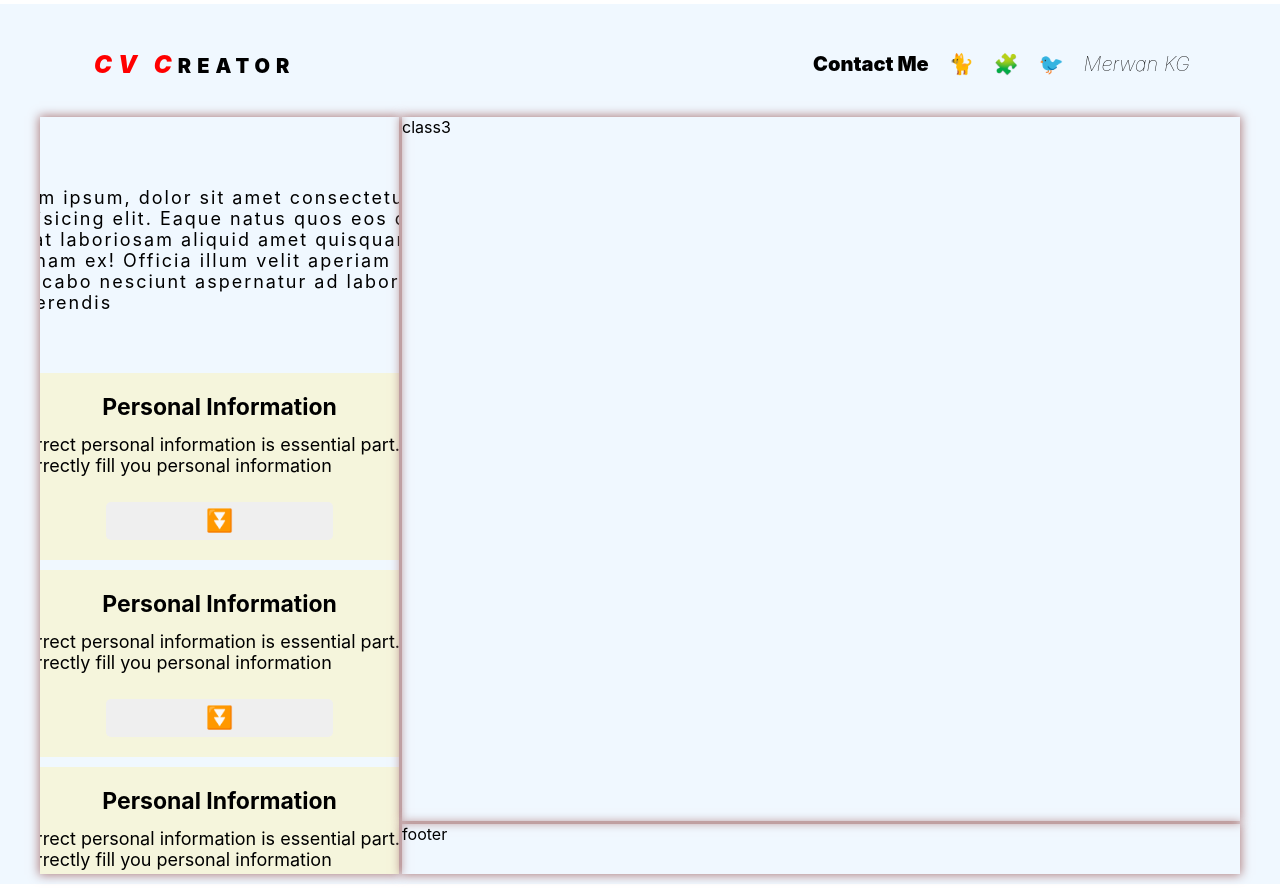
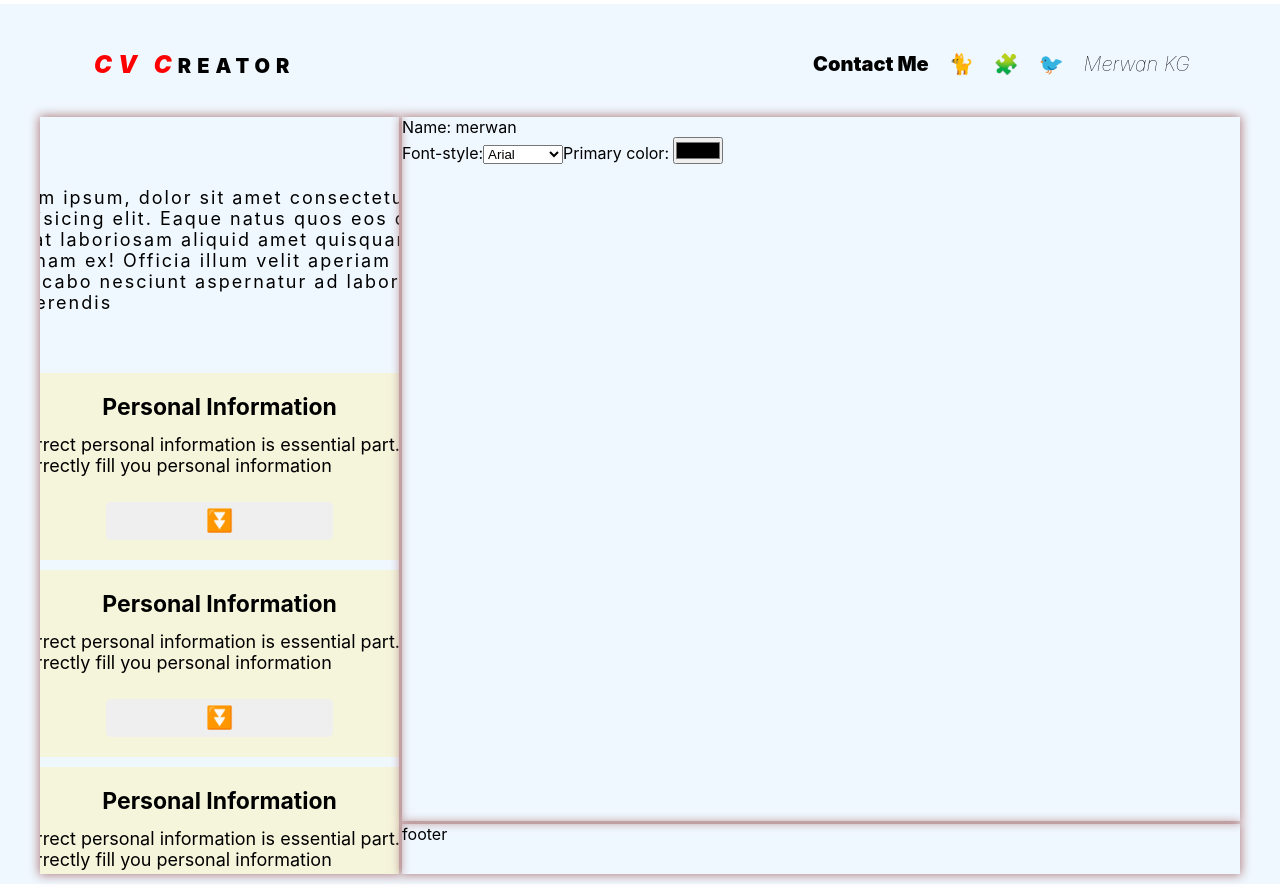
Before and after one commit to marwanGA09/Cv-project, a React (Vite) app: page / in a window 1280 px wide. Built offline with nearby package versions, Linux system fonts and the light colour scheme.

Commit message:
create cv-container and top-cv-container component
- while this is initial creation of component the is no use of
state at all. i will use state after i finish building the static part

```diff
--- a/src/App.jsx
+++ b/src/App.jsx
@@ -27,72 +27,56 @@ function SideBar({ children }) {
       <div className="cards">
         <Card
           tittle={'personal information'}
-          descripton={
+          description={
             'correct personal information is essential part. correctly fill you personal information'
           }
         ></Card>
         <Card
           tittle={'personal information'}
-          descripton={
+          description={
             'correct personal information is essential part. correctly fill you personal information'
           }
         ></Card>
         <Card
           tittle={'personal information'}
-          descripton={
+          description={
             'correct personal information is essential part. correctly fill you personal information'
           }
         ></Card>
         <Card
           tittle={'personal information'}
-          descripton={
+          description={
             'correct personal information is essential part. correctly fill you personal information'
           }
         ></Card>
         <Card
           tittle={'personal information'}
-          descripton={
+          description={
             'correct personal information is essential part. correctly fill you personal information'
           }
         ></Card>
         <Card
           tittle={'personal information'}
-          descripton={
+          description={
             'correct personal information is essential part. correctly fill you personal information'
           }
         ></Card>
         <Card
           tittle={'personal information'}
-          descripton={
+          description={
             'correct personal information is essential part. correctly fill you personal information'
           }
         ></Card>
-
-        {/* <div className="card">card</div>
-        <div className="card">card</div>
-        <div className="card">card </div>
-        <div className="card">card </div>
-        <div className="card">card</div>
-        <div className="card">card</div>
-        <div className="card">card </div>
-        <div className="card">card</div>
-        <div className="card">card</div> */}
       </div>
     </div>
   );
 }
-function CvContainer({ children }) {
-  return <div className="cv-container">class3 </div>;
-}
-function Footer({ children }) {
-  return <div className="footer">footer </div>;
-}
 
-function Card({ tittle, descripton, children }) {
+function Card({ tittle, description, children }) {
   return (
     <div className="card">
       <h3>{tittle}</h3>
-      <p>{descripton}</p>
+      <p>{description}</p>
       <div>{children}</div>
       <button>
         <span>⏬</span>
@@ -100,3 +84,37 @@ function Card({ tittle, descripton, children }) {
     </div>
   );
 }
+
+function CvContainer({ children }) {
+  return (
+    <div className="cv-container">
+      <TopCvContainer />
+    </div>
+  );
+}
+function Footer({ children }) {
+  return <div className="footer">footer </div>;
+}
+
+function TopCvContainer({ children }) {
+  return (
+    <div className="top">
+      <p>Name: merwan</p>
+      <div>
+        <label htmlFor="font">
+          Font-style:
+          <select name="font" id="font">
+            <option value="ar">Arial</option>
+            <option value="he">helvetic</option>
+            <option value="mn">mono</option>
+            <option value="ss">sans-serif</option>
+          </select>
+        </label>
+        <label htmlFor="color">
+          <span>Primary color: </span>
+          <input type="color" name="color" id="color" />
+        </label>
+      </div>
+    </div>
+  );
+}
```
